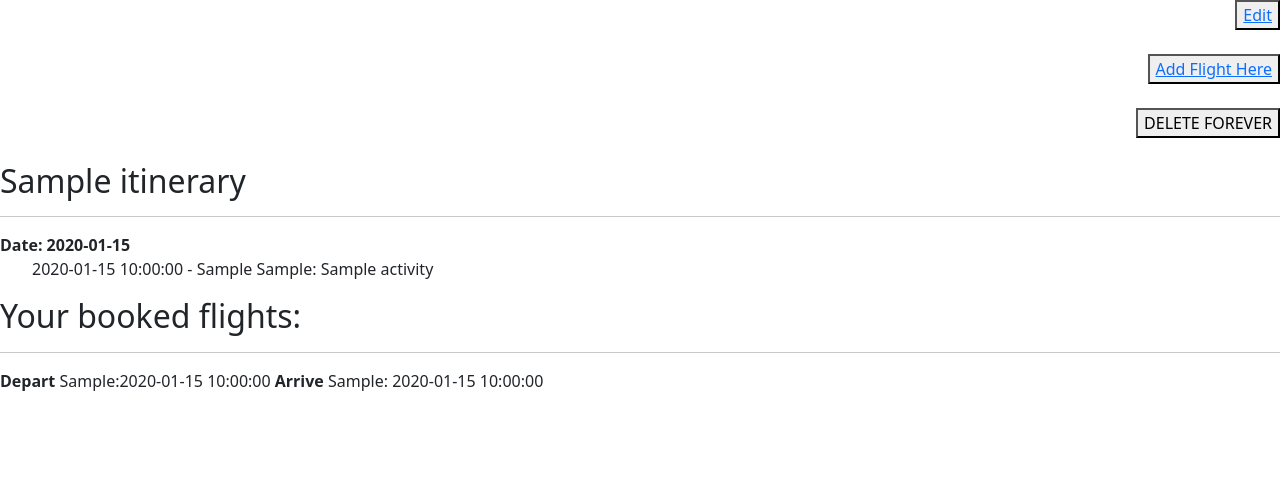
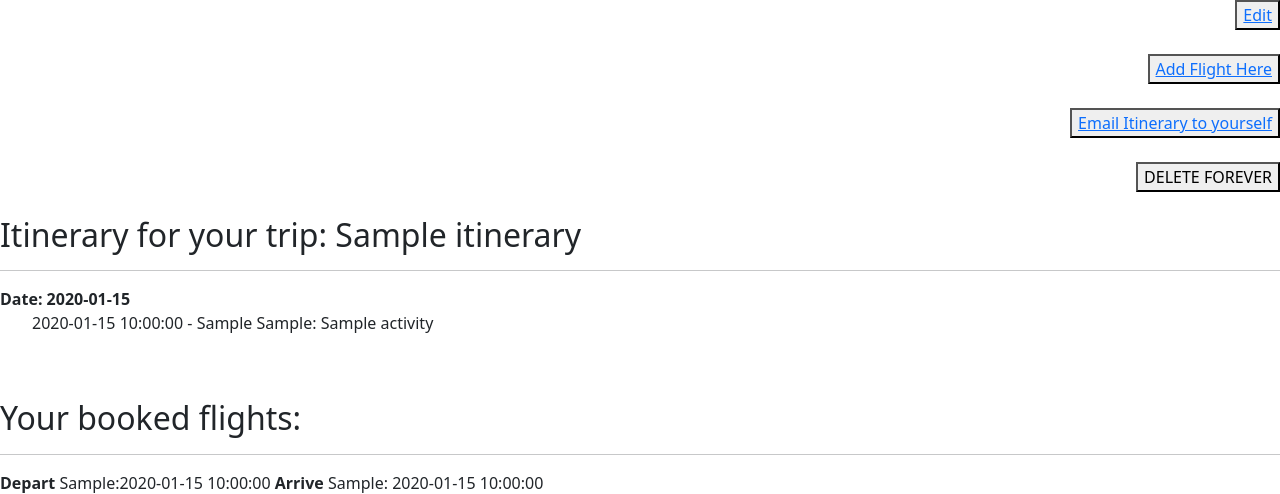
Before and after one commit to victoriaklo/travel-planner, a Flask app: page /itinerary/1 in a window 1280 px wide. Shown: the part 56-550 px from the top of the page. Run offline with Flask 2, Linux system fonts and the light colour scheme; tables that the repository leaves empty hold one stand-in row (values such as "Sample post").

Commit message:
send itinerary via email with sendgrid api

```diff
--- a/requirements.txt
+++ b/requirements.txt
@@ -16,7 +16,10 @@ MarkupSafe==2.0.1
 passlib==1.7.4
 psycopg2-binary==2.8.6
 pycparser==2.21
+python-http-client==3.3.7
 requests==2.27.1
+sendgrid==6.9.7
 SQLAlchemy==1.4.18
+starkbank-ecdsa==2.0.3
 urllib3==1.26.9
 Werkzeug==2.0.1
--- a/server.py
+++ b/server.py
@@ -9,6 +9,8 @@ from datetime import datetime
 from passlib.hash import argon2
 from itertools import groupby
 import re
+from sendgrid import SendGridAPIClient
+from sendgrid.helpers.mail import Mail
 
 from jinja2 import StrictUndefined
 
@@ -50,6 +52,7 @@ def register_user():
     del password
 
     pattern = r"\b[A-Za-z0-9._+-]+@[A-Za-z0-9.-]+\.[A-Za-z0-9]{2,}\b"
+
     if not (re.fullmatch(pattern, email)):
         flash("Please enter a valid email address")
     else:
@@ -65,7 +68,6 @@ def register_user():
     return redirect("/")
 
 
-
 @app.route("/login", methods=["POST"])
 def process_login():
     """Process user login."""
@@ -73,16 +75,22 @@ def process_login():
     email = request.form.get("email")
     password = request.form.get("password")
 
+    pattern = r"\b[A-Za-z0-9._+-]+@[A-Za-z0-9.-]+\.[A-Za-z0-9]{2,}\b"
+    if not (re.fullmatch(pattern, email)):
+        flash("Please enter a valid email address")
+        return redirect("/")
+
     user = crud.get_user_by_email(email)
-
-    #if passwords match, send user to profile
-    if argon2.verify(password, user.password):
-        session["user_email"] = user.email
-        return redirect ("/user_profile")
+    if user:
+        #if passwords match, send user to profile
+        if argon2.verify(password, user.password):
+            session["user_email"] = user.email
+            return redirect ("/user_profile")
+        else:
+            flash("Sorry, passwords do not match!")
+            return redirect('/')
     else:
-        flash("Sorry, passwords do not match!")
-        return redirect('/')
-
+        flash("Please enter a valid email and password")
 
 
 @app.route("/logout", methods=["GET", "POST"])
@@ -222,7 +230,7 @@ def get_attractions():
         'key': API_KEY
         }
     headers = {}
-# ["amusement_park", "aquarium", "art_gallery","bar", "book_store", "museum", "tourist_attraction", "library", "shopping_mall", "park", "point_of_interest"]
+ # ["amusement_park", "aquarium", "art_gallery","bar", "book_store", "museum", "tourist_attraction", "library", "shopping_mall", "park", "point_of_interest"]
     response = requests.get(url, params=payload).json()
 
     important_data = []
@@ -453,7 +461,6 @@ def delete_itin_by_id(id):
     return redirect("/itineraries")
 
 
-
 @app.route("/itineraries")
 def display_itineraries():
     """Displays all itineraries created by the user"""
@@ -477,6 +484,43 @@ def display_itineraries():
     return render_template("itineraries.html",
                             all_itineraries=all_itineraries,
                             sched_activities_list=sched_activities_list)
+
+
+@app.route("/itinerary/<int:id>/email")
+def email_itinerary(id):
+    """Email the itinerary to the user"""
+
+    itinerary = crud.get_itin_by_id(id)
+
+    email = session["user_email"]
+
+    itin_data = display_itin_by_id(id)
+    print("\n"*5)
+    print(itin_data)
+    print("\n"*5)
+
+
+    # call crud function to send email
+    email_itinerary_by_id("victoriakarenlo@gmail.com", itin_data)
+
+    return redirect(f"/itinerary/{id}")
+
+def email_itinerary_by_id(email, data):
+    """Takes in itinerary id, and sends email of itinerary"""
+
+    message = Mail(
+    from_email='victoriakarenlo@gmail.com',
+    to_emails=email,
+    subject='Itinerary for your Trip',
+    plain_text_content='and easy to do anywhere, even with Python',
+    html_content=f'<strong>{data}</strong>')
+
+    print(os.environ.get('SENDGRID_API_KEY'))
+    sg = SendGridAPIClient(api_key=os.environ.get('SENDGRID_API_KEY'))
+    response = sg.send(message)
+    print(response.status_code)
+    print(response.body)
+    print(response.headers)
 
 ### ----------- ROUTES FOR FLIGHT ------- ###
 @app.route("/itinerary/<int:itin_id>/flights", methods=["GET", "POST"])
--- a/static/js/get-attractions.js
+++ b/static/js/get-attractions.js
@@ -31,7 +31,6 @@ attractionBtn.addEventListener('click', () => {
                 <h5 class="card-title">${result.name}</h5>
                 <input type="checkbox" id="${result.name}" name="attr-choice" value="${result.name}">
                 <label for="${result.name}">${result.name} (${result.rating} rating)</label>
-                <p class="card-text">This is a wider card with supporting text below as a natural lead-in to additional content. This content is a little bit longer. ${result.rating} rating </p>
               </div>
             </div>`
 
--- a/templates/itinerary.html
+++ b/templates/itinerary.html
@@ -15,13 +15,16 @@
 </div>
 <br>
 <div class="d-grid gap-2 d-md-flex justify-content-md-end">
+  <button id="email-itin-btn" type="button"><a href="/itinerary/{{itin_id}}/email">Email Itinerary to yourself</a></button>
+</div>
+<br>
+<div class="d-grid gap-2 d-md-flex justify-content-md-end">
   <form action="/itinerary/{{itin_id}}" method="post">
     <button id="delete-itin-btn" type="submit">DELETE FOREVER</button>
   </form>
-
 </div>
 <br>
-<h2>{{itinerary.title}}</h2>
+<h2>Itinerary for your trip: {{itinerary.title}}</h2>
 
 <hr>
 
@@ -44,6 +47,9 @@
     </div>
     {% endfor %}
   </div>
+  <br>
+  <br>
+
 
 
 <h2>Your booked flights:</h2>
```
Also changed, not shown: crud.py (+16 -0 lines), templates/edit-itinerary.html (+8 -5 lines), 1 other file. Lines whose indentation alone changed are shown as unchanged.
